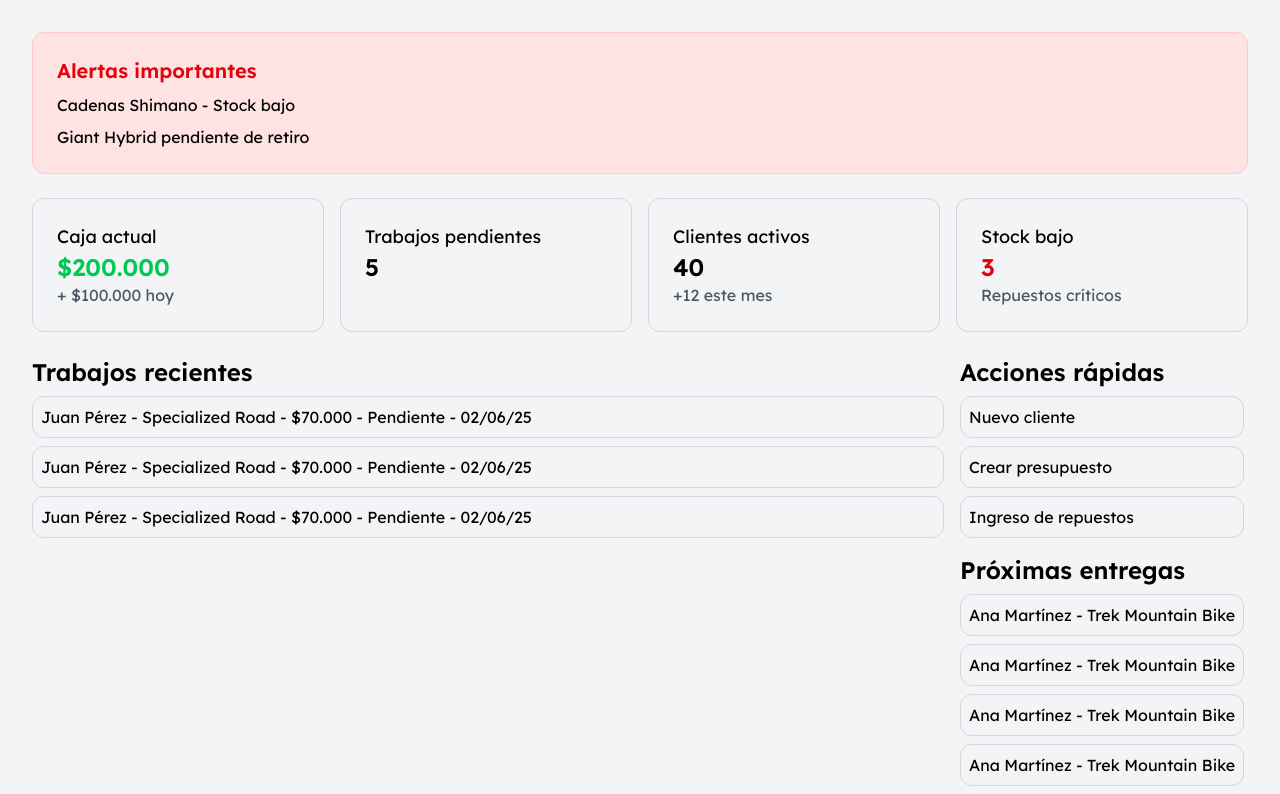
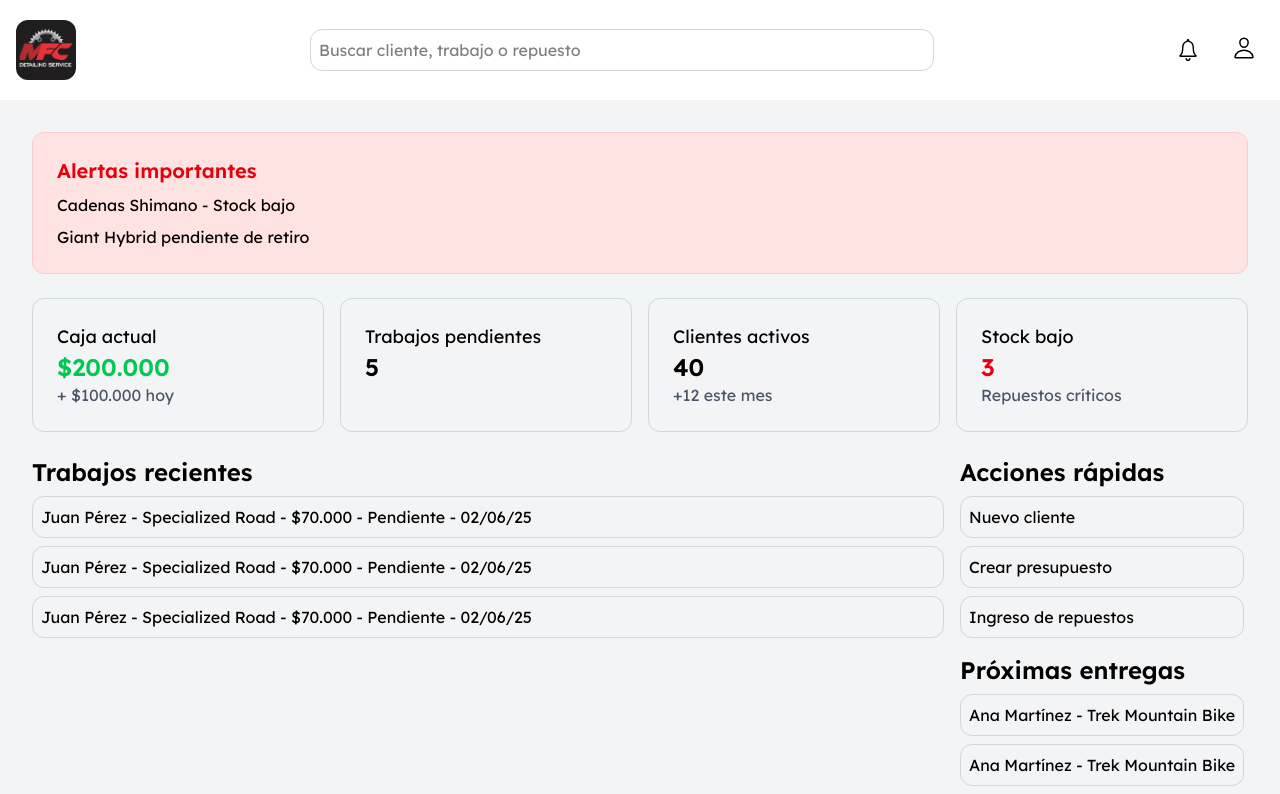
Before and after one commit to MaximoFC/management-mfc-frontend, a React (Vite) app: page /dashboard in a window 1280 px wide. Shown: the top 794 px of the page. Built offline with nearby package versions, Linux system fonts and the light colour scheme.

Commit message:
navbar component structure

```diff
--- a/package.json
+++ b/package.json
@@ -14,6 +14,7 @@
     "axios": "^1.10.0",
     "react": "^19.1.0",
     "react-dom": "^19.1.0",
+    "react-icons": "^5.5.0",
     "react-router-dom": "^7.6.2"
   },
   "devDependencies": {
--- a/src/App.jsx
+++ b/src/App.jsx
@@ -1,4 +1,3 @@
-import './App.css';
 import Login from './pages/Login';
 import StockEntryForm from './pages/StockEntryForm';
 import StockList from './pages/StockList';
--- /dev/null
+++ b/src/components/Navbar.jsx
@@ -0,0 +1,31 @@
+import { Link } from "react-router-dom";
+import Logo from '/Logo MFC.jpg';
+import { IoIosNotificationsOutline } from "react-icons/io";
+import { IoPersonOutline } from "react-icons/io5";
+
+const Navbar = () => {
+    return (
+        <nav className="flex justify-between items-center h-25 p-4 w-full">
+            <div className="flex items-center gap-4">
+                <img src={Logo} alt="Logo de MFC" className="w-15 h-15 rounded-xl" />
+            </div>
+            <div className="w-1/2">
+                <input
+                    type="text"
+                    placeholder="Buscar cliente, trabajo o repuesto"
+                    className="border-1 border-gray-300 rounded-xl p-2 w-full"
+                />
+            </div>
+            <div className="flex gap-4">
+                <button className="flex justify-center cursor-pointer w-10">
+                    <IoIosNotificationsOutline className="h-7 w-7" />
+                </button>
+                <button className="flex justify-center cursor-pointer w-10">
+                    <IoPersonOutline className="h-6 w-6" />
+                </button>
+            </div>
+        </nav>
+    )
+}
+
+export default Navbar;
--- a/src/pages/Dashboard.jsx
+++ b/src/pages/Dashboard.jsx
@@ -1,7 +1,11 @@
+import Navbar from "../components/Navbar";
+
 const Dashboard = () => {
     return (
-        <div className="flex flex-col bg-gray-100 p-8 gap-6">
-            <div className="flex flex-col gap-2 bg-red-100 rounded-xl border-1 border-red-200 p-6">
+        <div>
+            <Navbar />
+            <div className="flex flex-col bg-gray-100 p-8 gap-6">
+                <div className="flex flex-col gap-2 bg-red-100 rounded-xl border-1 border-red-200 p-6">
                 <h2 className="text-xl font-semibold text-red-600">Alertas importantes</h2>
                 <p>Cadenas Shimano - Stock bajo</p>
                 <p>Giant Hybrid pendiente de retiro</p>
@@ -52,6 +56,7 @@ const Dashboard = () => {
                         </div>
                     </div>
                 </div>
+            </div>
         </div>
     )
 }
```
Also changed, not shown: public/Logo MFC.jpg (added), src/App.css (deleted), 1 other file (tests, documents, lock files or other folders).
